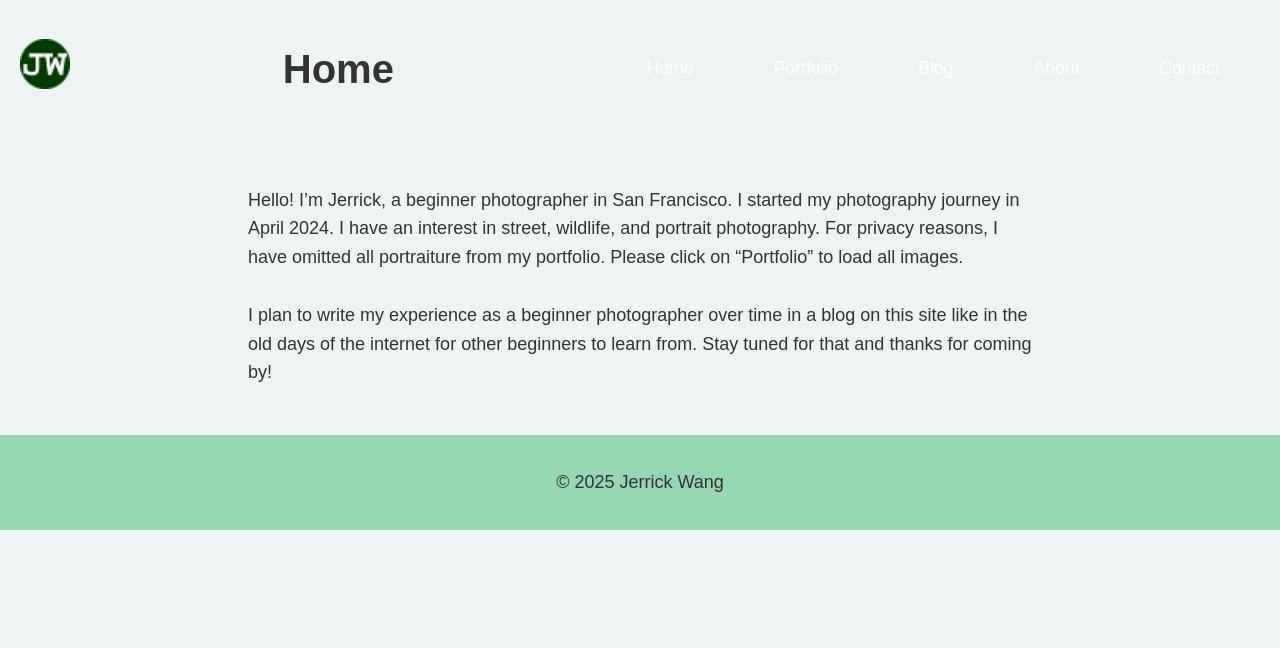
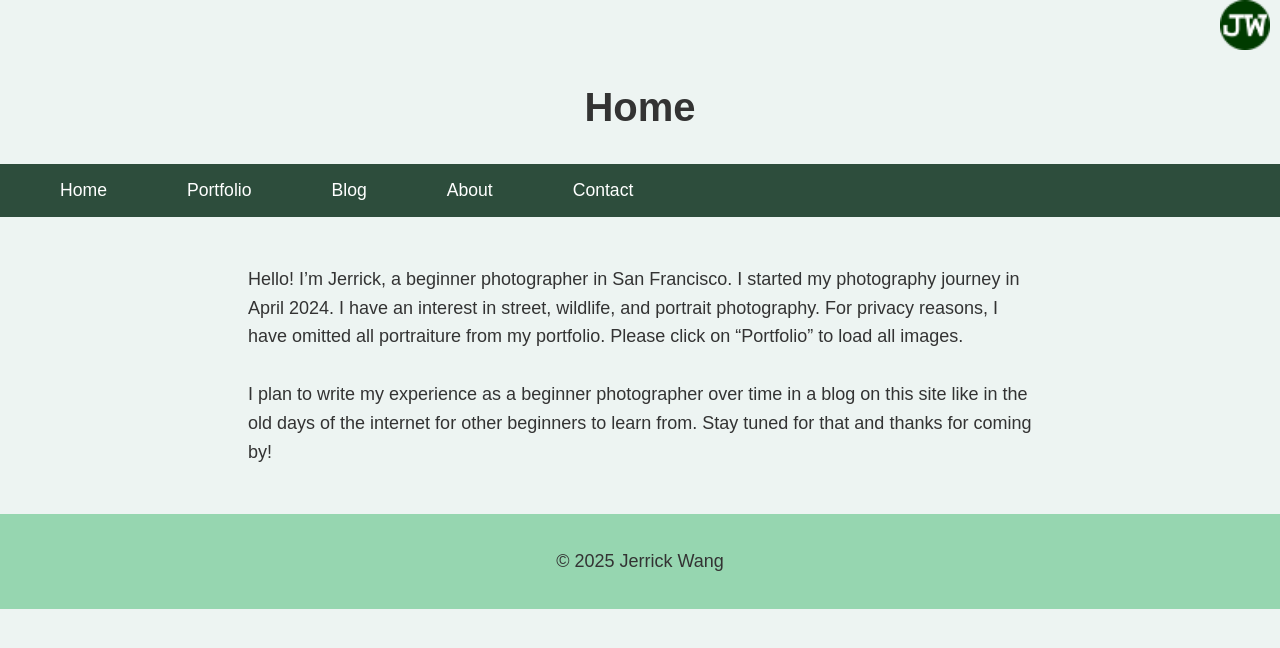
Before and after one commit to jerrickwang/jerrickwang.github.io, a Jekyll site: the page built from index.md, in a window 1280 px wide. Shown: the top 648 px of the page. Built offline with Jekyll 4.4.1, drawn with Linux system fonts in a browser that asks for light colours.

Commit message:
Update style.css

```diff
--- a/assets/css/style.css
+++ b/assets/css/style.css
@@ -1,49 +1,54 @@
 /* Global font styling with Montserrat */
 body {
-  font-family: 'Montserrat', Arial, sans-serif;
-  line-height: 1.6;
+  font-family: 'Montserrat', Arial, sans-serif; /* Use Montserrat with fallback fonts */
+  line-height: 1.6; /* Improves readability */
   margin: 0;
   padding: 0;
   background-color: #EDF4F2;
-  color: #333;
-  box-sizing: border-box;
-  font-size: 18px;
+  color: #333; /* Default text color */
+  box-sizing: border-box; /* Applies box-sizing globally */
+  font-size: 18px; /* Increased base font size for better readability */
 }
 
-/* Header container to hold the logo, title, and nav */
-.header-container {
+/* Full-width navigation bar */
+nav {
+  background: #2d4d3c; /* Emerald dark green color for navbar */
+  color: #fff; /* Navigation text color */
+  width: 100%; /* Full screen width */
+  padding: 12px 0; /* Slightly larger padding for better touch targets */
+  position: sticky; /* Sticks to the top on scroll */
+  top: 0;
+  z-index: 1000; /* Ensures the nav bar stays above other elements */
+}
+
+/* Inner container to center navigation links */
+.nav-container {
   display: flex;
   justify-content: space-between;
   align-items: center;
-  padding: 10px 20px;
+  padding: 0 20px;
 }
 
-/* Logo Styling */
+/* Logo and name */
+.logo {
+  display: flex;
+  align-items: center;
+}
+
 .logo img {
   height: 50px;
   width: auto;
+  margin-right: 10px; /* Space between logo and text */
 }
 
-/* Title Styling */
-.page-title {
+.logo-name {
   font-family: 'Montserrat', sans-serif;
-  font-size: 2.5rem;
   font-weight: 700;
-  color: #333;
-  text-align: center;
-  flex-grow: 1;
+  color: #fff; /* White text color */
+  font-size: 1.8rem;
 }
 
-/* Navigation styling */
-nav {
-  flex-shrink: 0;
-}
-
-.nav-container {
-  display: flex;
-  justify-content: flex-end;
-}
-
+/* Navigation links styling */
 nav ul {
   list-style: none;
   margin: 0;
@@ -69,15 +74,25 @@
   background: #000;
 }
 
-/* Main content */
-main {
-  max-width: 80%;
-  margin: 0 auto;
-  padding: 30px 120px;
-  box-sizing: border-box;
+/* Page title styling */
+header h1 {
+  font-family: 'Montserrat', sans-serif;
+  font-weight: 700;
+  text-align: center;
+  margin: 25px 0;
+  font-size: 2.5rem;
+  color: #333;
 }
 
-/* Footer */
+/* Main content styling */
+main {
+  max-width: 80%; /* Limits the width of the main content */
+  margin: 0 auto; /* Centers the content */
+  padding: 30px 120px; /* Increased padding for better spacing */
+  box-sizing: border-box; /* Ensures padding doesn't affect width */
+}
+
+/* Footer styling */
 footer {
   font-family: 'Montserrat', sans-serif;
   text-align: center;
@@ -86,16 +101,42 @@
   color: #333;
 }
 
+/* Images */
+img {
+  max-width: 100%;
+  height: auto;
+  display: block;
+  margin: 0 auto;
+}
+
+/* Buttons */
+button {
+  font-family: 'Montserrat', sans-serif;
+  font-weight: 400;
+  padding: 12px 25px;
+  border: none;
+  border-radius: 5px;
+  background: #333;
+  color: #fff;
+  cursor: pointer;
+  transition: background 0.3s ease;
+  font-size: 1.1rem;
+}
+
+button:hover {
+  background: #444;
+}
+
 /* Image container */
 .image-container {
   position: relative;
   display: inline-block;
   text-align: center;
   margin-bottom: 25px;
-  background: rgba(0, 0, 0, 0.3);
-  padding: 12px;
-  border-radius: 8px;
-  transition: background 0.3s ease;
+  background: rgba(0, 0, 0, 0.3); /* Initial background with some opacity */
+  padding: 12px; /* Increased padding */
+  border-radius: 8px; /* Optional: Rounds the corners of the container */
+  transition: background 0.3s ease; /* Smooth transition for the background */
 }
 
 .image-container img {
@@ -105,13 +146,14 @@
   height: auto;
   display: block;
   margin: 0 auto;
-  cursor: pointer;
+  cursor: pointer; /* Shows a pointer cursor to indicate the image is clickable */
 }
 
 .image-container:hover {
-  background: rgba(0, 0, 0, 1);
+  background: rgba(0, 0, 0, 1); /* Full black background on hover */
 }
 
+/* Image description (alt text) */
 .image-description {
   position: absolute;
   top: 50%;
@@ -193,6 +235,7 @@
   }
 }
 
+/* Blog Post Container */
 .blog-post-container {
   width: 90%;
   margin: 20px auto;
```
